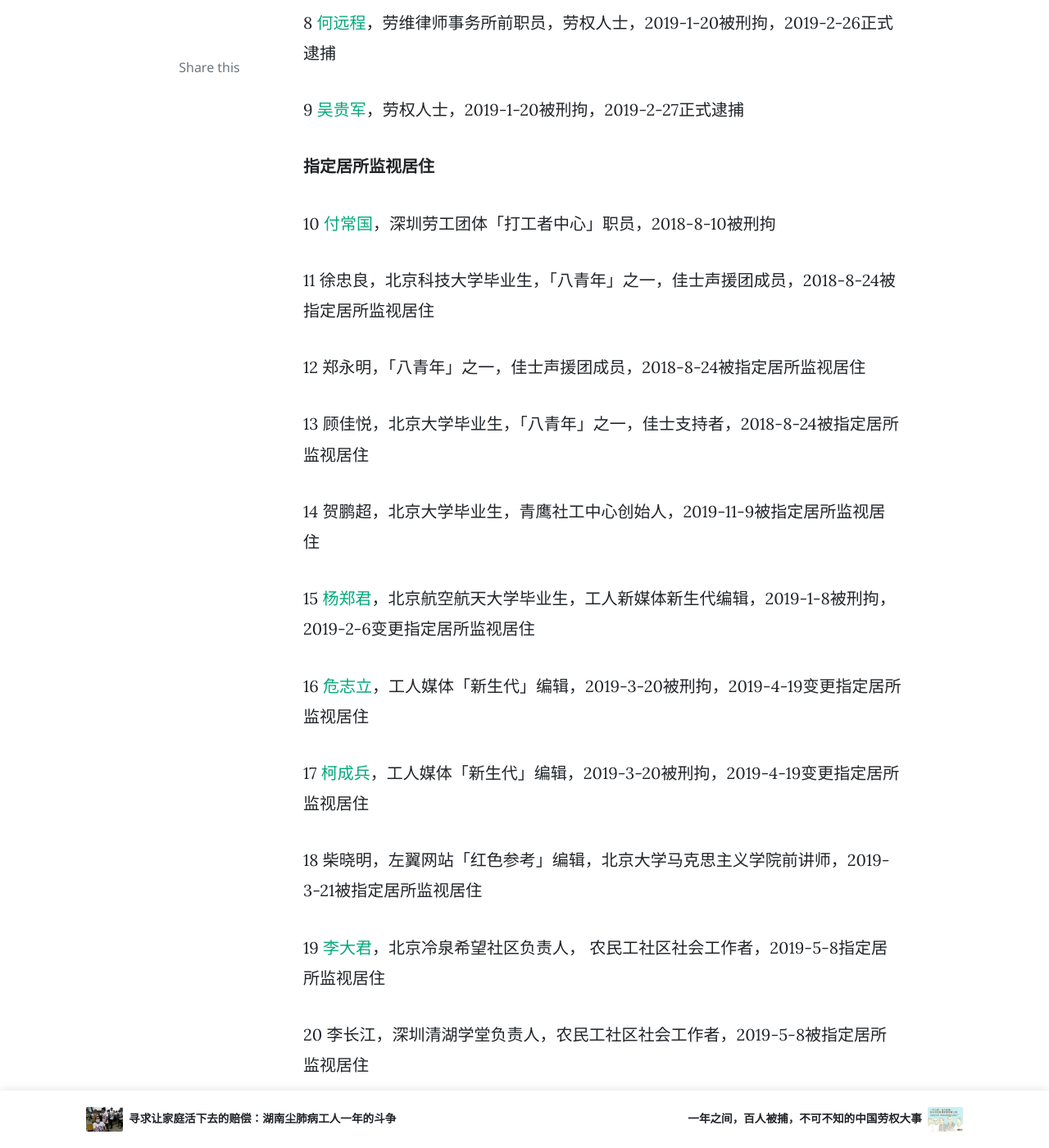
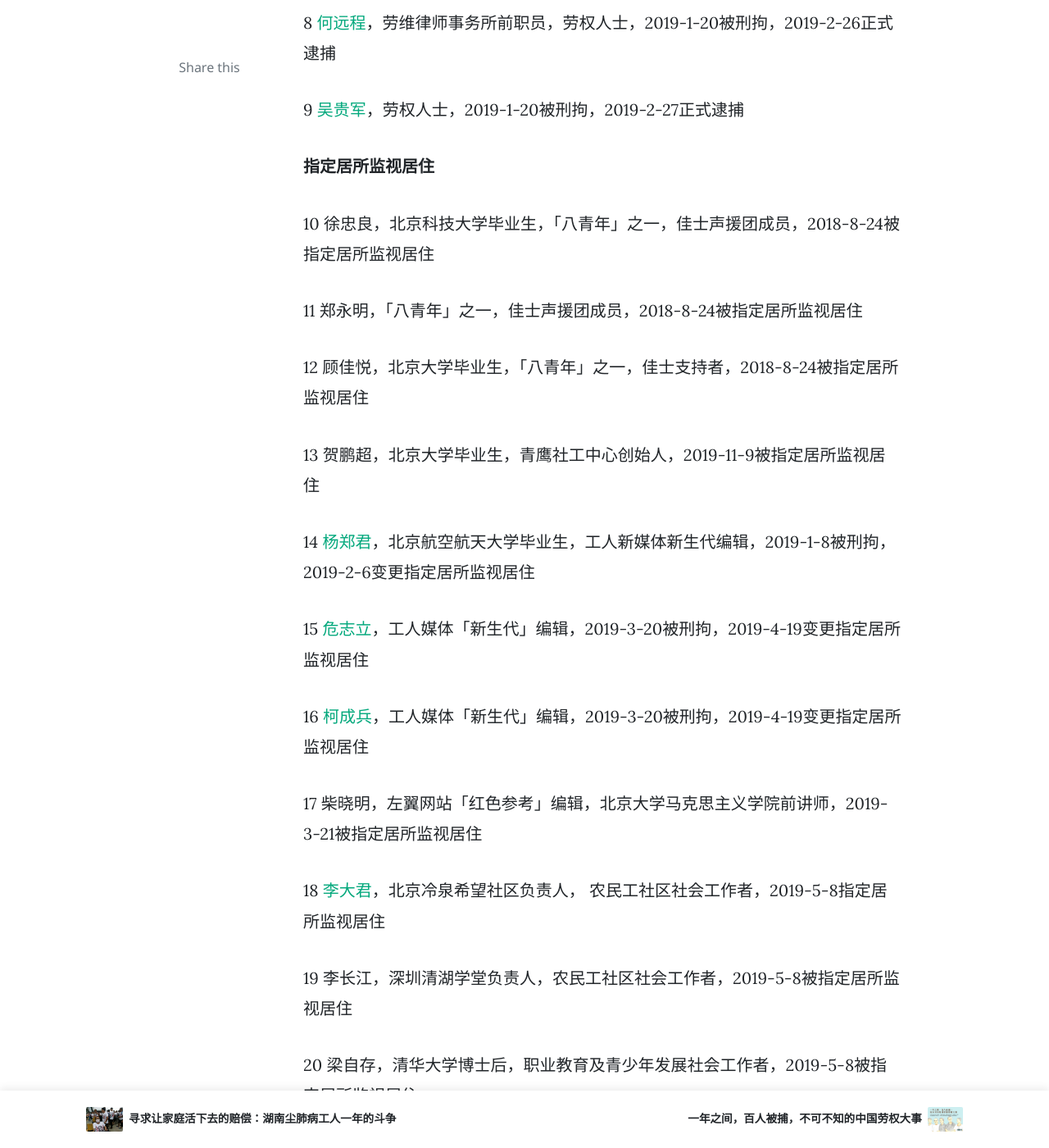
Before and after one commit to laoquan18/laoquan18.github.io, a Jekyll site: the page built from zh/_posts/2019-07-27-namelist_zh.md, in a window 1280 px wide and 1400 px high, scrolled down 1109 px. Shown: the whole window at 82% size. Built offline with Jekyll 4.4.1, drawn with Linux system fonts in a browser that asks for light colours; nearby versions of some CDN libraries; comment, search, counter and statistics services are not loaded; some of the changed lines change nothing that is shown; some of the changed text lies outside the part shown.

Commit message:
Update 2019-07-27-namelist_zh.md

```diff
--- a/zh/_posts/2019-07-27-namelist_zh.md
+++ b/zh/_posts/2019-07-27-namelist_zh.md
@@ -42,37 +42,37 @@
 
 <strong>指定居所监视居住</strong>
 
-10 <a href="https://laoquan18.github.io/Fu-Changguo_zh/">付常国</a>，深圳劳工团体「打工者中心」职员，2018-8-10被刑拘
+10 徐忠良，北京科技大学毕业生，「八青年」之一，佳士声援团成员，2018-8-24被指定居所监视居住
 
-11 徐忠良，北京科技大学毕业生，「八青年」之一，佳士声援团成员，2018-8-24被指定居所监视居住
+11 郑永明，「八青年」之一，佳士声援团成员，2018-8-24被指定居所监视居住
 
-12 郑永明，「八青年」之一，佳士声援团成员，2018-8-24被指定居所监视居住
+12 顾佳悦，北京大学毕业生，「八青年」之一，佳士支持者，2018-8-24被指定居所监视居住
 
-13 顾佳悦，北京大学毕业生，「八青年」之一，佳士支持者，2018-8-24被指定居所监视居住
+13 贺鹏超，北京大学毕业生，青鹰社工中心创始人，2019-11-9被指定居所监视居住
 
-14 贺鹏超，北京大学毕业生，青鹰社工中心创始人，2019-11-9被指定居所监视居住
+14 <a href="https://laoquan18.github.io/Yang-Zhengjun_zh/">杨郑君</a>，北京航空航天大学毕业生，工人新媒体新生代编辑，2019-1-8被刑拘，2019-2-6变更指定居所监视居住
 
-15 <a href="https://laoquan18.github.io/Yang-Zhengjun_zh/">杨郑君</a>，北京航空航天大学毕业生，工人新媒体新生代编辑，2019-1-8被刑拘，2019-2-6变更指定居所监视居住
+15 <a href="https://laoquan18.github.io/Wei-Zhili_zh/">危志立</a>，工人媒体「新生代」编辑，2019-3-20被刑拘，2019-4-19变更指定居所监视居住
 
-16 <a href="https://laoquan18.github.io/Wei-Zhili_zh/">危志立</a>，工人媒体「新生代」编辑，2019-3-20被刑拘，2019-4-19变更指定居所监视居住
+16 <a href="https://laoquan18.github.io/Ke-Chengbing_zh/">柯成兵</a>，工人媒体「新生代」编辑，2019-3-20被刑拘，2019-4-19变更指定居所监视居住
 
-17 <a href="https://laoquan18.github.io/Ke-Chengbing_zh/">柯成兵</a>，工人媒体「新生代」编辑，2019-3-20被刑拘，2019-4-19变更指定居所监视居住
+17 柴晓明，左翼网站「红色参考」编辑，北京大学马克思主义学院前讲师，2019-3-21被指定居所监视居住
 
-18 柴晓明，左翼网站「红色参考」编辑，北京大学马克思主义学院前讲师，2019-3-21被指定居所监视居住
+18 <a href="https://laoquan18.github.io/Li-Dajun_zh/">李大君</a>，北京冷泉希望社区负责人， 农民工社区社会工作者，2019-5-8指定居所监视居住
 
-19 <a href="https://laoquan18.github.io/Li-Dajun_zh/">李大君</a>，北京冷泉希望社区负责人， 农民工社区社会工作者，2019-5-8指定居所监视居住
+19 李长江，深圳清湖学堂负责人，农民工社区社会工作者，2019-5-8被指定居所监视居住
 
-20 李长江，深圳清湖学堂负责人，农民工社区社会工作者，2019-5-8被指定居所监视居住
+20 梁自存，清华大学博士后，职业教育及青少年发展社会工作者，2019-5-8被指定居所监视居住
 
-21 梁自存，清华大学博士后，职业教育及青少年发展社会工作者，2019-5-8被指定居所监视居住
+21 吴琼文倩，前破土网编辑，公益媒体人，流动儿童研究者，2019-5-8被指定居所监视居住
 
-22 吴琼文倩，前破土网编辑，公益媒体人，流动儿童研究者，2019-5-8被指定居所监视居住
-
-23 <a href="https://laoquan18.github.io/Tong-Feifei_zh/">童菲菲</a>，广东木棉社会工作服务中心总干事，流动人口及妇女儿童社会工作者，2019-5-22被指定居所监视居住
+22 <a href="https://laoquan18.github.io/Tong-Feifei_zh/">童菲菲</a>，广东木棉社会工作服务中心总干事，流动人口及妇女儿童社会工作者，2019-5-22被指定居所监视居住
 
 
 
 <strong>失联</strong>
+
+23 <a href="https://laoquan18.github.io/Fu-Changguo_zh/">付常国</a>，深圳劳工团体「打工者中心」职员，2018-8-10被刑拘，2019年1月被办案人员带走并失踪
 
 24 <a href="https://laoquan18.github.io/Shen-Mengyu_zh/">沈梦雨</a>，中山大学毕业生，广州日宏厂工人及民选工会谈判代表，佳士声援团成员，2018-8-11被绑架
 
@@ -206,7 +206,7 @@
 
 30 胡开巧，学生，建会工人支持者，2018-7-27被刑拘
 
-31 <a href="https://laoquan18.github.io/Fu-Changguo_zh/">付常国</a>，深圳劳工团体「打工者中心」职员，2018-8-10被刑拘，2019年1月变更指定居所监视居住
+31 <a href="https://laoquan18.github.io/Fu-Changguo_zh/">付常国</a>，深圳劳工团体「打工者中心」职员，2018-8-10被刑拘，2019年1月被办案人员带走并失踪
 
 32 <a href="https://laoquan18.github.io/Shen-Mengyu_zh/">沈梦雨</a>，中山大学毕业生，广州日宏厂工人及民选工会谈判代表，佳士声援团成员，2018-8-11被绑架
 
```
